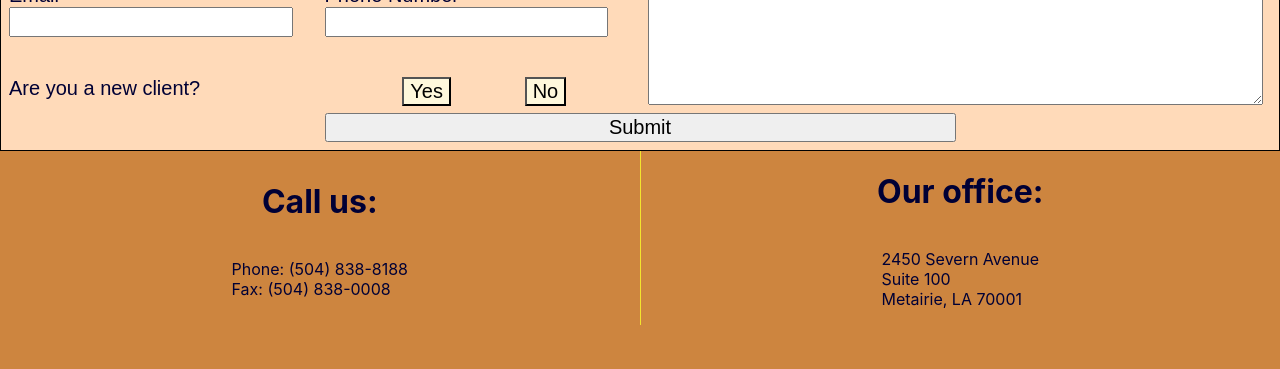
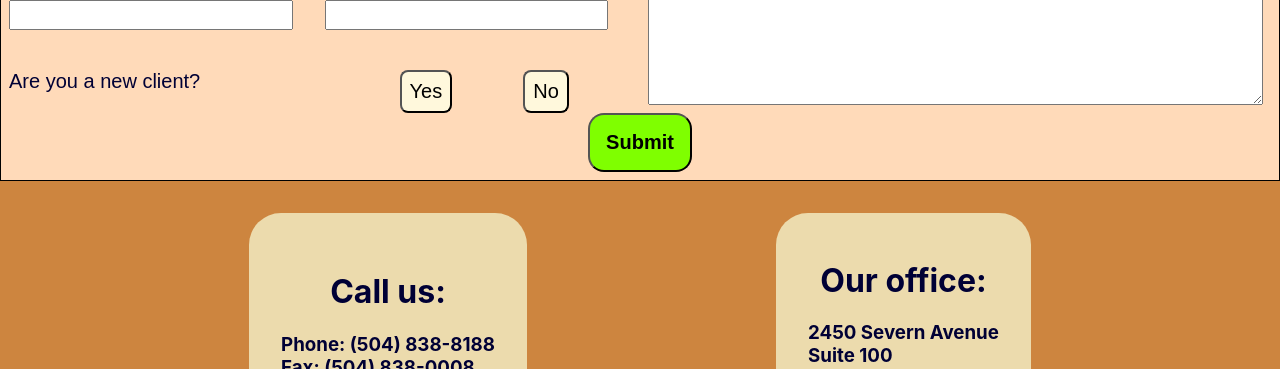
Before and after one commit to BRCornelius/gnalley.com, a React (Create React App) app: page /contact in a window 1280 px wide. Shown: the part 583-952 px from the top of the page. Built offline with nearby package versions, Linux system fonts and the light colour scheme.

Commit message:
updates contact page styling

```diff
--- a/src/components/Contact/Contact.css
+++ b/src/components/Contact/Contact.css
@@ -1,8 +1,12 @@
 .active {
     background-color: chartreuse;
+    border-radius: 0.5rem;
+    padding: 0.5rem;
 }
 .inactive {
     background-color: cornsilk;
+    border-radius: 0.5rem;
+    padding: 0.5rem;
 }
 
 h3 {
@@ -87,7 +91,10 @@ button {
 }
 
 .submit-button {
-    width: 50%;
+    background-color: chartreuse;
+    border-radius: 1rem;
+    font-weight: 800;
+    padding: 1rem;
 }
 
 .submit-button-container {
--- a/src/views/Contact/ContactPage.css
+++ b/src/views/Contact/ContactPage.css
@@ -1,25 +1,24 @@
 .two-columns {
     display: inline-flex;
+    padding-top: 2rem;
+    justify-content: space-evenly;
     width: 100%;
 }
 
 .vertical-column {
+    background-color: #ecdbad;
+    border-radius: 2rem;
     display: flex;
     flex-direction: column;
     justify-content: center;
     align-items: center;
-    width: 50%;
-}
-
-.vertical-column-right {
-    border-left: 1px solid #f3e42e;
-    display: flex;
-    flex-direction: column;
-    justify-content: center;
-    align-items: center;
-    width: 50%;
+    padding: 3rem 2rem;
 }
 
 .contact-page-container {
     height: 84vh;
-  }
+}
+
+.contact-title {
+    margin-top: 0
+}
--- a/src/views/Contact/ContactPage.jsx
+++ b/src/views/Contact/ContactPage.jsx
@@ -6,12 +6,12 @@ export const ContactPage = () => <div className="contact-page-container">
     <Contact isWidget={false}/>
     <div className="two-columns">
         <div className="vertical-column">
-            <h1>Call us:</h1>
-            <p>Phone: (504) 838-8188<br/>Fax: (504) 838-0008</p>
+            <h1 className="contact-title">Call us:</h1>
+            <h3>Phone: (504) 838-8188<br/>Fax: (504) 838-0008</h3>
         </div>
-        <div className="vertical-column-right">
-            <h1>Our office:</h1>
-            <p>2450 Severn Avenue<br/>Suite 100<br/>Metairie, LA 70001</p>
+        <div className="vertical-column">
+            <h1 className="contact-title">Our office:</h1>
+            <h3>2450 Severn Avenue<br/>Suite 100<br/>Metairie, LA 70001</h3>
         </div>
     </div>
 </div>;
--- a/src/views/Team/TeamPage.css
+++ b/src/views/Team/TeamPage.css
@@ -11,6 +11,9 @@
     justify-content: space-evenly;
 }
 
+.team-right-column {
+    width: -webkit-fill-available;
+}
 
 .team-left-column {
     border-right: 1px solid #f3e42e;
--- a/src/widgets/TeamWidget/TeamWidget.css
+++ b/src/widgets/TeamWidget/TeamWidget.css
@@ -10,6 +10,7 @@
     color: #000035;
     cursor: pointer;
     opacity: 75%;
+    padding: 0 1rem;
     position: absolute;
     z-index: 999999999;
 }
--- a/src/widgets/TeamWidget/TeamWidget.jsx
+++ b/src/widgets/TeamWidget/TeamWidget.jsx
@@ -12,7 +12,7 @@ export const TeamWidget = () => {
     }
     return <Wedge>
         <div className="carousel-container-label" onClick={handleClick}>
-            <h1>Meet our Team</h1>
+            <h1>Meet our Team:</h1>
         </div>
         <div className="carousel-container">
             <Rerousel itemRef={initialRef} stop={false} interval={2000}>
```
